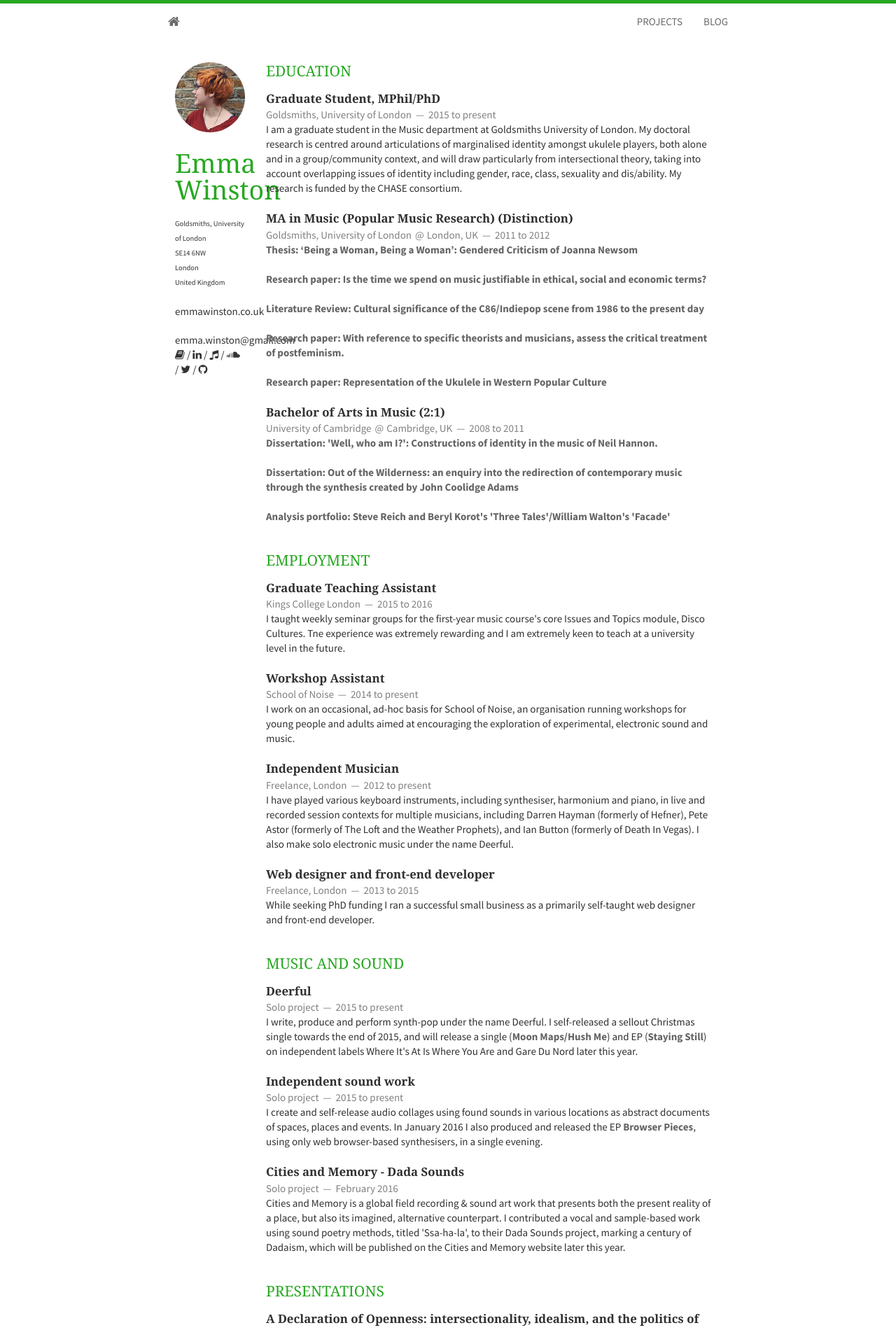
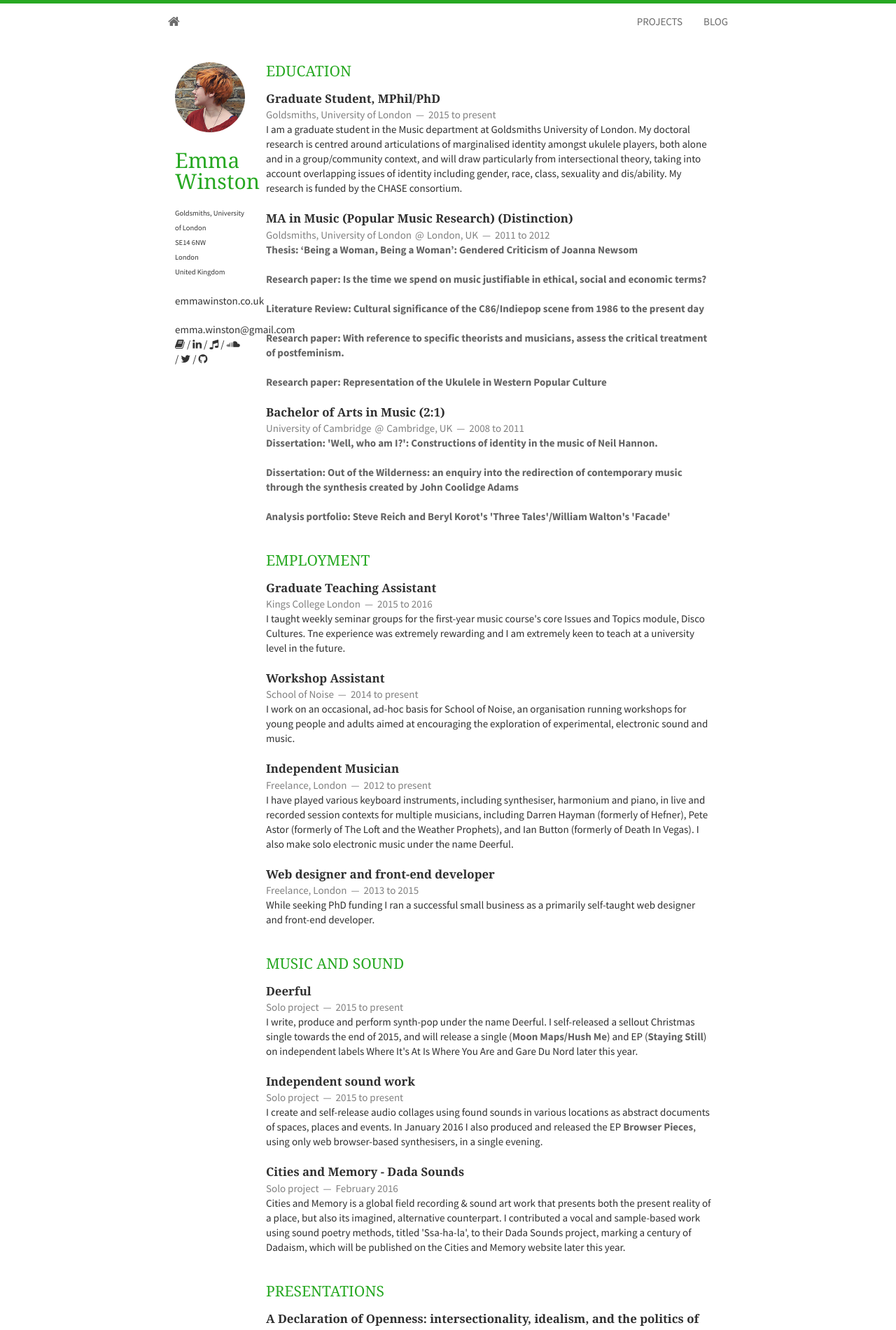
Before and after one commit to emmawinston/cv, a Jekyll site: the page built from index.html, in a window 1280 px wide. Shown: the top 1900 px of the page at 70% size. Built offline with Jekyll 4.4.1, drawn with Linux system fonts in a browser that asks for light colours; nearby versions of some CDN libraries; Markdown is read by kramdown in place of the engine named in the settings; the list of posts is cut into pages by our own code.

Commit message:
smaller h1

```diff
--- a/static/css/layout.css
+++ b/static/css/layout.css
@@ -121,7 +121,7 @@ header > h1, section > h1 {
 
 header > h1 {
     line-height: 100%;
-    font-size: 250%;
+    font-size: 200%;
     margin-bottom: 20px;
 }
 
```
